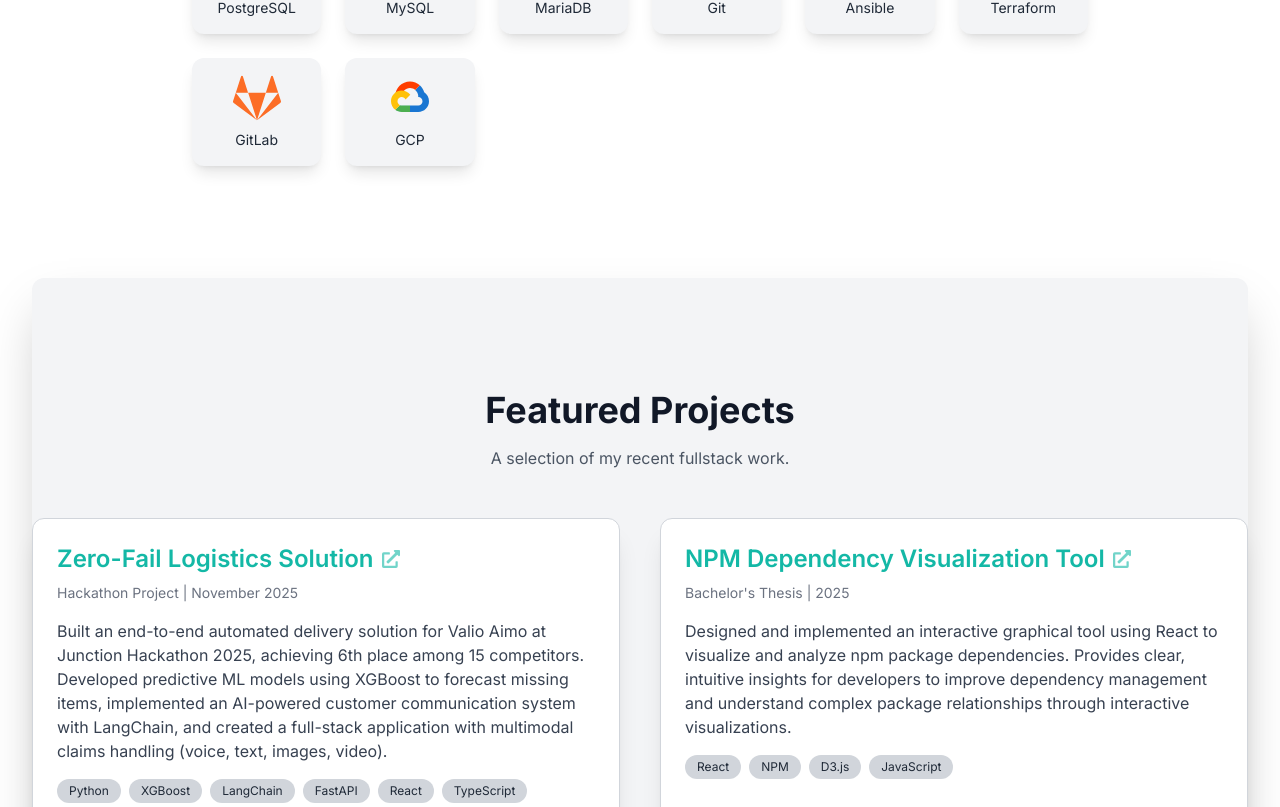
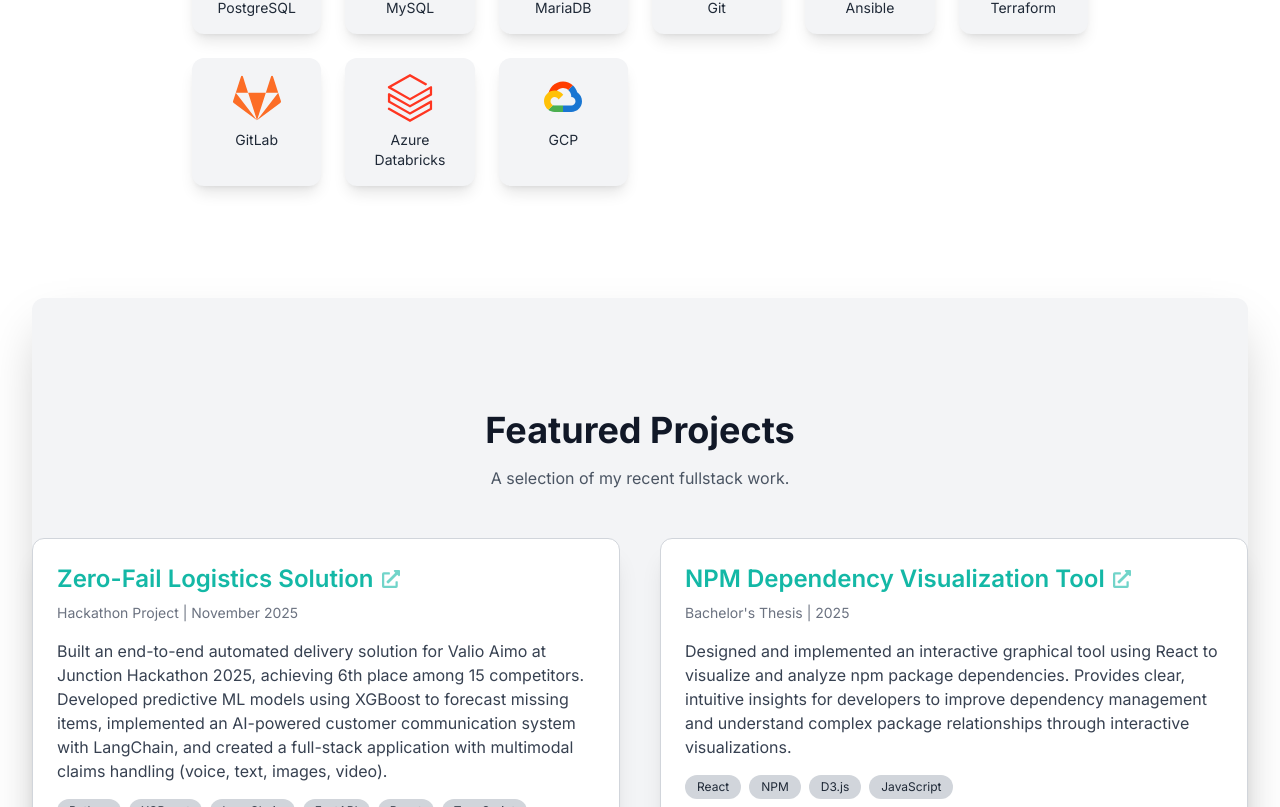
Before and after one commit to pasiones/portfolio, a React (Vite) app: page / in a window 1280 px wide. Shown: the part 2173-2980 px from the top of the page. Built offline with nearby package versions, Linux system fonts and the light colour scheme.

Commit message:
add more info

```diff
--- a/src/components/SkillsSection.jsx
+++ b/src/components/SkillsSection.jsx
@@ -91,7 +91,8 @@ const SkillsSection = () => {
                         'Git': '#F05032',
                         'Ansible': '#EE0000',
                         'Terraform': '#7B42BC',
-                        'GitLab': '#FC6D26'
+                        'GitLab': '#FC6D26',
+                        'Azure Databricks': '#FF3621'
                     };
                     return (
                         <motion.div
--- a/src/constants/data.js
+++ b/src/constants/data.js
@@ -3,7 +3,7 @@ import { FaReact, FaNode, FaDocker, FaPython, FaGithub, FaAws,
 
 import { SiTypescript, SiDjango, SiTailwindcss, SiPostgresql,
     SiNextdotjs, SiGraphql, SiKubernetes, SiFlask, SiFastapi,
-    SiMariadb, SiAnsible, SiTerraform, SiMysql } from 'react-icons/si';
+    SiMariadb, SiAnsible, SiTerraform, SiMysql, SiDatabricks } from 'react-icons/si';
 
 import GcpIcon from '../assets/icons/gcp-icon.svg?react';
 
@@ -39,6 +39,7 @@ export const SKILLS_DATA = [
     { name: 'Ansible', category: 'Tools', icon: SiAnsible },
     { name: 'Terraform', category: 'Tools', icon: SiTerraform },
     { name: 'GitLab', category: 'Tools', icon: FaGitlab },
+    { name: 'Azure Databricks', category: 'Tools', icon: SiDatabricks },
     { name: 'GCP', category: 'Tools', icon: GcpIcon }
 ];
 
@@ -69,7 +70,7 @@ export const PROJECTS_DATA = [
         period: 'Full-Stack Development | 2025',
         description: 'A weather-based activity recommendation web app. Given a city name, the application displays weather information and suggests location categories (cafe, restaurant, cinema, park, etc.) tailored to current weather conditions. An interactive map updates based on user category selections.',
         tags: ['FastAPI', 'React', 'TypeScript', 'CSC'],
-        link: '#'
+        link: 'http://79.76.39.35/'
     },
     {
         title: 'Real-Time Weather Desktop Application',
```
